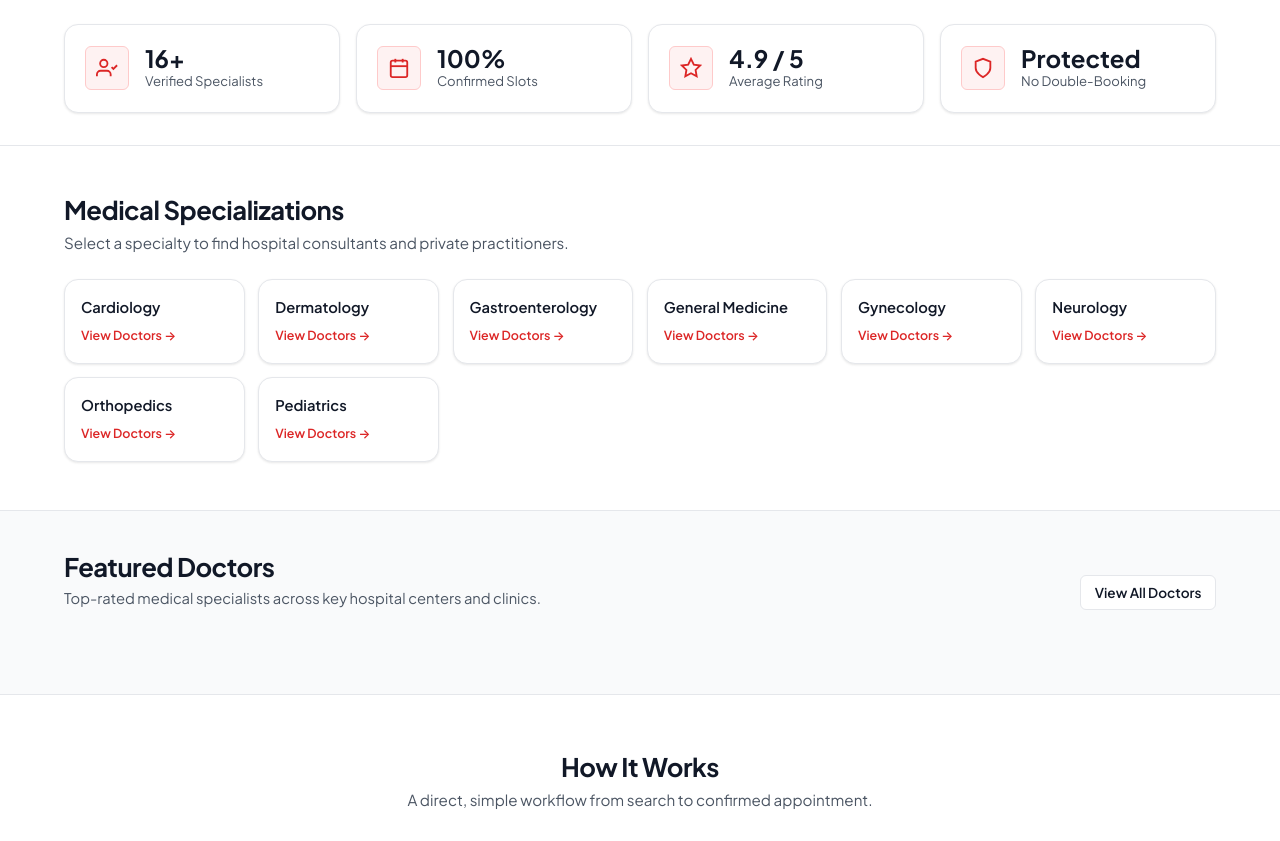
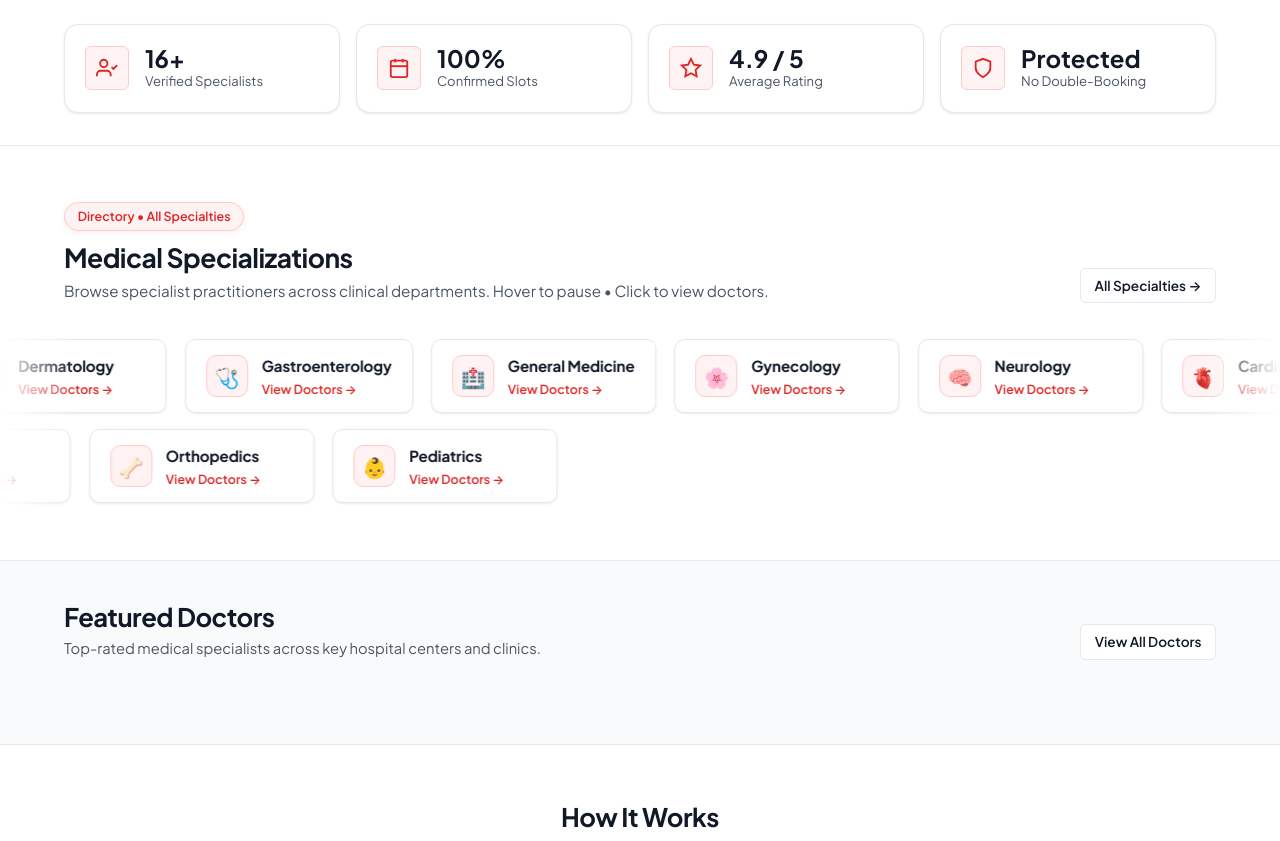
Before and after one commit to Adi-Saha-07/FindMyDOC, a Flask app: page / in a window 1280 px wide. Shown: the part 649-1490 px from the top of the page. Run offline with Flask 3, Linux system fonts and the light colour scheme; data that the repository does not hold is empty; some libraries are stand-ins or nearby versions.

Commit message:
feat: transform Medical Specializations into smooth dual-row infinite marquee ticker

```diff
--- a/static/css/style.css
+++ b/static/css/style.css
@@ -728,6 +728,135 @@ select.form-control {
   border-color: var(--brand-red-border);
   color: var(--brand-red);
   transform: translateY(-1px);
+}
+
+/* ==========================================================================
+   SPECIALIZATIONS MARQUEE (INFINITE TICKER)
+   ========================================================================== */
+.spec-marquee-container {
+  display: flex;
+  flex-direction: column;
+  gap: 1rem;
+  width: 100%;
+  overflow: hidden;
+  position: relative;
+  padding: 0.5rem 0 1rem;
+  /* Smooth horizontal gradient fade masks */
+  -webkit-mask-image: linear-gradient(to right, transparent 0%, black 6%, black 94%, transparent 100%);
+  mask-image: linear-gradient(to right, transparent 0%, black 6%, black 94%, transparent 100%);
+}
+
+.spec-marquee-track {
+  display: flex;
+  gap: 1.15rem;
+  width: max-content;
+  animation: specMarqueeScroll 32s linear infinite;
+  will-change: transform;
+}
+
+.spec-marquee-track:hover {
+  animation-play-state: paused;
+}
+
+.spec-marquee-track.reverse {
+  animation: specMarqueeScrollReverse 36s linear infinite;
+}
+
+.spec-marquee-track.reverse:hover {
+  animation-play-state: paused;
+}
+
+@keyframes specMarqueeScroll {
+  from {
+    transform: translateX(0);
+  }
+  to {
+    transform: translateX(calc(-50% - 0.575rem));
+  }
+}
+
+@keyframes specMarqueeScrollReverse {
+  from {
+    transform: translateX(calc(-50% - 0.575rem));
+  }
+  to {
+    transform: translateX(0);
+  }
+}
+
+.spec-marquee-card {
+  display: flex;
+  align-items: center;
+  gap: 0.85rem;
+  padding: 0.85rem 1.25rem;
+  min-width: 225px;
+  background: var(--bg-card);
+  border: 1px solid var(--border-color);
+  border-radius: var(--radius-md);
+  text-decoration: none;
+  box-shadow: var(--shadow-sm);
+  transition: all 0.22s cubic-bezier(0.16, 1, 0.3, 1);
+  flex-shrink: 0;
+  user-select: none;
+}
+
+.spec-marquee-card:hover {
+  border-color: var(--brand-red-border);
+  background: var(--brand-red-light);
+  transform: translateY(-2px);
+  box-shadow: 0 8px 20px -3px rgba(220, 38, 38, 0.12);
+}
+
+.spec-icon-box {
+  width: 42px;
+  height: 42px;
+  border-radius: 10px;
+  background: var(--brand-red-light);
+  color: var(--brand-red);
+  border: 1px solid var(--brand-red-border);
+  display: flex;
+  align-items: center;
+  justify-content: center;
+  font-size: 1.25rem;
+  flex-shrink: 0;
+  transition: transform 0.2s ease;
+}
+
+.spec-marquee-card:hover .spec-icon-box {
+  transform: scale(1.08);
+}
+
+.spec-card-title {
+  font-size: 0.95rem;
+  font-weight: 700;
+  color: var(--text-primary);
+  margin-bottom: 0.15rem;
+  letter-spacing: -0.01em;
+}
+
+.spec-card-link {
+  font-size: 0.78rem;
+  color: var(--brand-red);
+  font-weight: 600;
+  display: flex;
+  align-items: center;
+  gap: 0.25rem;
+  transition: gap 0.2s ease;
+}
+
+.spec-marquee-card:hover .spec-card-link {
+  gap: 0.45rem;
+}
+
+/* Pause animation if user prefers reduced motion */
+@media (prefers-reduced-motion: reduce) {
+  .spec-marquee-track,
+  .spec-marquee-track.reverse {
+    animation: none;
+    overflow-x: auto;
+    width: 100%;
+    scrollbar-width: thin;
+  }
 }
 
 /* ==========================================================================
--- a/templates/index.html
+++ b/templates/index.html
@@ -113,25 +113,92 @@
   </div>
 </section>
 
-<!-- Specializations Section -->
-<section id="specializations" style="padding: 3rem 0;">
+<!-- Specializations Section (Marquee Style) -->
+<section id="specializations" style="padding: 3.5rem 0 2.5rem; overflow: hidden;">
   <div class="container">
-    <div style="margin-bottom: 1.5rem;">
-      <h2 style="font-size: 1.6rem; margin-bottom: 0.35rem;">Medical Specializations</h2>
-      <p style="color: var(--text-secondary); font-size: 0.95rem;">
-        Select a specialty to find hospital consultants and private practitioners.
-      </p>
+    <div style="display: flex; align-items: flex-end; justify-content: space-between; flex-wrap: wrap; gap: 1rem; margin-bottom: 1.75rem;">
+      <div>
+        <div class="hero-pill" style="margin-bottom: 0.6rem; padding: 0.25rem 0.8rem; font-size: 0.78rem;">
+          <span>Directory &bull; All Specialties</span>
+        </div>
+        <h2 style="font-size: 1.65rem; margin-bottom: 0.35rem; font-weight: 700;">Medical Specializations</h2>
+        <p style="color: var(--text-secondary); font-size: 0.95rem;">
+          Browse specialist practitioners across clinical departments. Hover to pause &bull; Click to view doctors.
+        </p>
+      </div>
+      <a href="{{ url_for('main.search') }}" class="btn btn-outline btn-sm">
+        All Specialties &rarr;
+      </a>
+    </div>
+  </div>
+
+  {% set spec_icons = {
+    'Cardiology': '🫀',
+    'Dermatology': '✨',
+    'ENT': '👂',
+    'Gastroenterology': '🩺',
+    'General Medicine': '🏥',
+    'Gynecology': '🌸',
+    'Neurology': '🧠',
+    'Oncology': '🎗️',
+    'Ophthalmology': '👁️',
+    'Orthopedics': '🦴',
+    'Pediatrics': '👶',
+    'Psychiatry': '💭'
+  } %}
+
+  <!-- Infinite Marquee Tracks -->
+  <div class="spec-marquee-container">
+    <!-- Row 1: Scrolling Left -->
+    <div class="spec-marquee-track">
+      {% for s in specializations[:6] %}
+        <a href="{{ url_for('main.search', specialization=s) }}" class="spec-marquee-card">
+          <div class="spec-icon-box">
+            {{ spec_icons.get(s, '🩺') }}
+          </div>
+          <div>
+            <div class="spec-card-title">{{ s }}</div>
+            <div class="spec-card-link">View Doctors &rarr;</div>
+          </div>
+        </a>
+      {% endfor %}
+      <!-- Duplicated for seamless infinite loop -->
+      {% for s in specializations[:6] %}
+        <a href="{{ url_for('main.search', specialization=s) }}" class="spec-marquee-card" aria-hidden="true" tabindex="-1">
+          <div class="spec-icon-box">
+            {{ spec_icons.get(s, '🩺') }}
+          </div>
+          <div>
+            <div class="spec-card-title">{{ s }}</div>
+            <div class="spec-card-link">View Doctors &rarr;</div>
+          </div>
+        </a>
+      {% endfor %}
     </div>
 
-    <div style="display: grid; grid-template-columns: repeat(auto-fill, minmax(170px, 1fr)); gap: 0.85rem;">
-      {% for s in specializations %}
-        <a href="{{ url_for('main.search', specialization=s) }}" class="card" style="padding: 1rem; text-decoration: none; text-align: left;">
-          <div style="font-weight: 600; font-size: 0.92rem; color: var(--text-primary); margin-bottom: 0.2rem;">
-            {{ s }}
+    <!-- Row 2: Scrolling Right (Reverse) -->
+    <div class="spec-marquee-track reverse">
+      {% for s in specializations[6:] %}
+        <a href="{{ url_for('main.search', specialization=s) }}" class="spec-marquee-card">
+          <div class="spec-icon-box">
+            {{ spec_icons.get(s, '🩺') }}
           </div>
-          <span style="font-size: 0.78rem; color: var(--brand-red); font-weight: 600;">
-            View Doctors &rarr;
-          </span>
+          <div>
+            <div class="spec-card-title">{{ s }}</div>
+            <div class="spec-card-link">View Doctors &rarr;</div>
+          </div>
+        </a>
+      {% endfor %}
+      <!-- Duplicated for seamless infinite loop -->
+      {% for s in specializations[6:] %}
+        <a href="{{ url_for('main.search', specialization=s) }}" class="spec-marquee-card" aria-hidden="true" tabindex="-1">
+          <div class="spec-icon-box">
+            {{ spec_icons.get(s, '🩺') }}
+          </div>
+          <div>
+            <div class="spec-card-title">{{ s }}</div>
+            <div class="spec-card-link">View Doctors &rarr;</div>
+          </div>
         </a>
       {% endfor %}
     </div>
```
